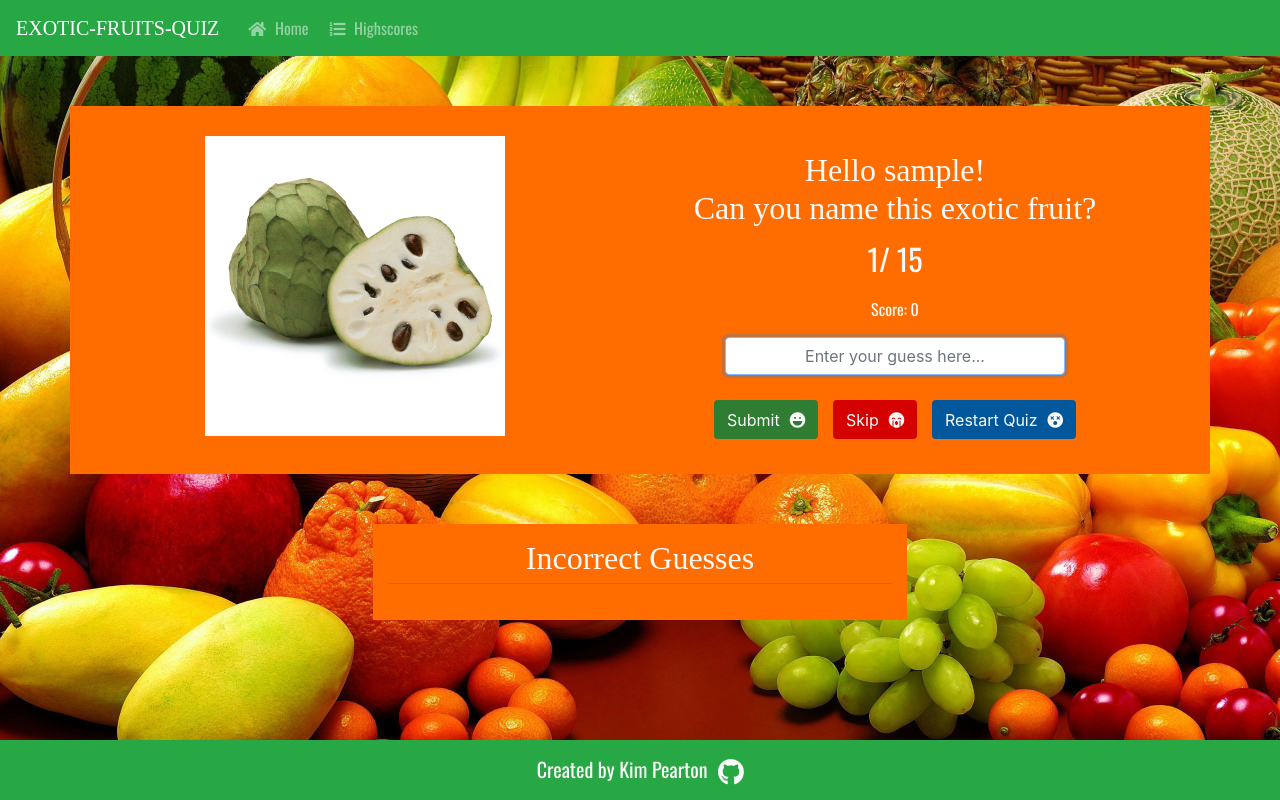
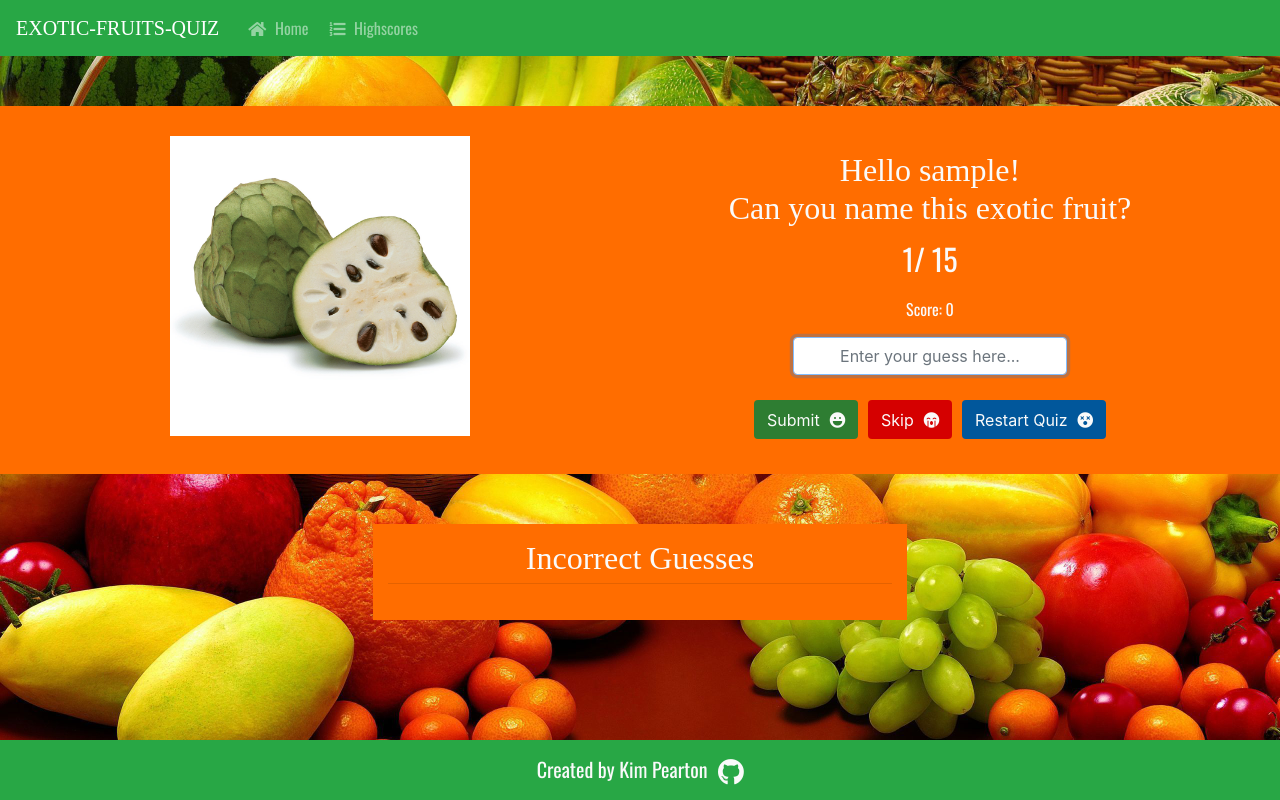
Before and after one commit to Code-Institute-Submissions/quiz, a Flask app: the page made by templates/game.html in a window 1280 px wide. Run offline with Flask 2, Linux system fonts and the light colour scheme; some libraries are stand-ins or nearby versions; some web fonts are replaced.

Commit message:
Rearrange quiz form divs

```diff
--- a/templates/game.html
+++ b/templates/game.html
@@ -2,7 +2,7 @@
 {% block content %}
 
     <!-- Main Quiz Content -->
-    <div class="container content-box">
+    <div class="container-fluid content-box">
         <div class="row quiz-content col-12">
             <!-- Exotic Fruit Image -->
             <div class="col-lg-6 col-md-6 col-sm-12 col-xs-12">
@@ -17,16 +17,18 @@
                     <p class="text-center">Score: <span>{{score}}</span></p>
                 </div>
                 <!-- Answer Form -->
-                <form method="POST" class="form-inline justify-content-center">
+                <div class="row justify-content-center">
+                    <form method="POST">
                         <input type="hidden" name="question_id" value="{{question_id}}">
                         <input type="hidden" name="score" value="{{score}}">
-                    <input class="form-control col-8 text-center" type="text" id="answer" name="answer" placeholder="Enter your guess here..." autofocus autocomplete="off"></input>
-                    <div class="quiz-buttons">
+                        <input class="form-control  text-center" type="text" id="answer" name="answer" placeholder="Enter your guess here..." autofocus autocomplete="off"></input>
+                    </form>
+                </div>
+                <div class="row justify-content-center quiz-buttons">
                     <button class="btn hvr-grow" id="submit" name="button" value="submit">Submit<i class="fa fa-laugh button-icon"></i></button>
                     <button class="btn hvr-grow" id="skip" name="button" value="skip">Skip<i class="fa fa-sad-cry button-icon"></i></button>
                     <button class="btn hvr-grow" id="restart" name="button" value="restart">Restart Quiz<i class="fa fa-dizzy button-icon"></i></button>
                 </div>
-                </form>
             </div>
         </div>
     </div>
```
Lines whose indentation alone changed are shown as unchanged.
